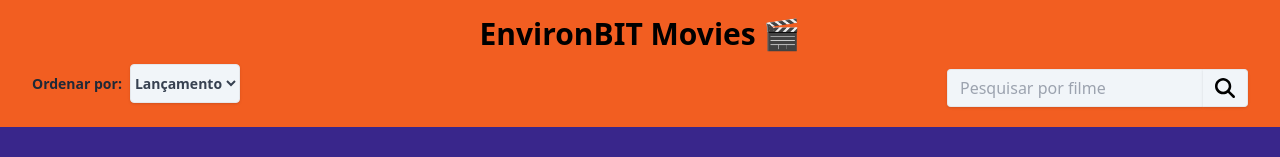
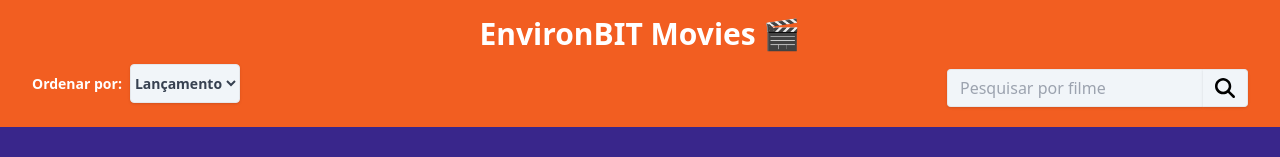
Before and after one commit to thalesmsm/environbit-challange, a React (Create React App) app: page / in a window 1280 px wide. Shown: the top 157 px of the page. Built offline with nearby package versions, Linux system fonts and the light colour scheme.

Commit message:
feat: add message for no movie found

```diff
--- a/public/index.html
+++ b/public/index.html
@@ -24,7 +24,7 @@
       work correctly both with client-side routing and a non-root public URL.
       Learn how to configure a non-root public URL by running `npm run build`.
     -->
-    <title>React App</title>
+    <title>EnvironBIT Movies</title>
   </head>
   <body>
     <noscript>You need to enable JavaScript to run this app.</noscript>
--- a/src/components/MovieCard.jsx
+++ b/src/components/MovieCard.jsx
@@ -51,8 +51,8 @@ function MovieCard() {
   };
 
   return (
-    <div className="flex flex-wrap justify-center p-4 bg-[#39268B]">
-      { movies
+    <div className="flex flex-wrap justify-center p-4">
+      { movies.length > 0 ? movies
         .sort((a, b) => (
           a[orderBy] < b[orderBy] ? -1
             : a[orderBy] > b[orderBy] ? 1 : 0
@@ -82,11 +82,21 @@ function MovieCard() {
             />
             <div className="flex flex-col">
               <div>
-                <span className="text-md text-gray-500 font-bold">Diretor: </span>
+                <span
+                  className="text-md text-gray-500 font-bold"
+                >
+                  Diretor:
+                  {' '}
+                </span>
                 <span className="text-sm">{movie.director}</span>
               </div>
               <div>
-                <span className="text-md text-gray-500 font-bold">País: </span>
+                <span
+                  className="text-md text-gray-500 font-bold"
+                >
+                  País:
+                  {' '}
+                </span>
                 <span className="text-sm">{movie.country}</span>
               </div>
               <div>
@@ -95,13 +105,20 @@ function MovieCard() {
                 >
                   Ano de lançamento:
                   {' '}
-
                 </span>
                 <span className="text-sm">{movie.release}</span>
               </div>
             </div>
           </div>
-        ))}
+        ))
+        : (
+          <div className=" flex justify-center mt-24">
+            <h1
+              className="text-white font-semibold"
+            >
+              Desculpe, não foi possível encontrar o filme que procura!
+            </h1>
+          </div>)}
     </div>
   );
 }
--- a/src/components/NavBar.jsx
+++ b/src/components/NavBar.jsx
@@ -21,7 +21,7 @@ function NavBar() {
       <a
         href="https://environbit.com.br/"
         target="_blank"
-        className="text-3xl h-12 font-bold"
+        className="text-3xl h-12 font-bold text-white"
         rel="noreferrer"
       >
         EnvironBIT Movies &#x1F3AC;
@@ -32,7 +32,7 @@ function NavBar() {
       >
         <label
           htmlFor="filter"
-          className="block text-gray-800 text-sm font-bold mb-2"
+          className="block text-white text-sm font-bold mb-2"
         >
           Ordenar por:
           <select
--- a/src/styles/main.css
+++ b/src/styles/main.css
@@ -1,3 +1,7 @@
 @tailwind base;
 @tailwind components;
 @tailwind utilities;
+
+body {
+  background-color: #39268B;
+}
```
Also changed, not shown: 2 other files (tests, documents, lock files or other folders).
